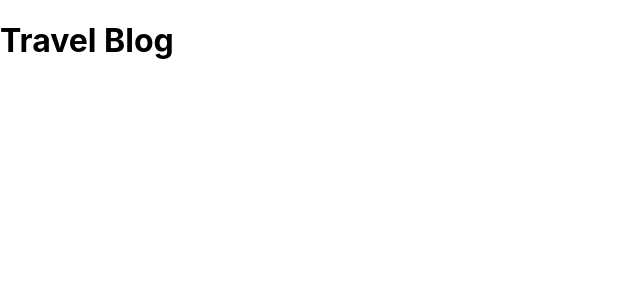
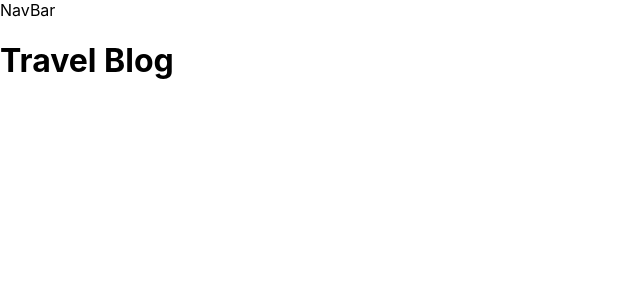
Before and after one commit to Miriamfark/phase-2-project-travel-blog, a React (Create React App) app: page / in a window 1280 px wide. Shown: the top 300 px of the page, without its empty margins (0-640 px from the left). Built offline with nearby package versions, Linux system fonts and the light colour scheme.

Commit message:
set up components

```diff
--- a/src/App.js
+++ /dev/null
@@ -1,11 +0,0 @@
-import React from "react";
-
-function App() {
-  return (
-    <div className="App">
-      <h1>Travel Blog</h1>
-    </div>
-  );
-}
-
-export default App;
--- /dev/null
+++ b/src/components/App.js
@@ -0,0 +1,15 @@
+import React from "react";
+import Home from "./Home";
+import NavBar from "./NavBar";
+import { Switch, Route } from "react-router-dom"
+
+function App() {
+  return (
+      <div className="App">
+        <NavBar />
+        <Home />
+     </div>
+  );
+}
+
+export default App;
--- /dev/null
+++ b/src/components/Home.js
@@ -0,0 +1,11 @@
+import React from 'react'
+
+const Home = () => {
+  return (
+    <div>
+        <h1>Travel Blog</h1>
+    </div>
+  )
+}
+
+export default Home
--- /dev/null
+++ b/src/components/NavBar.js
@@ -0,0 +1,9 @@
+import React from 'react'
+
+const NavBar = () => {
+  return (
+    <div>NavBar</div>
+  )
+}
+
+export default NavBar
--- a/src/index.js
+++ b/src/index.js
@@ -1,13 +1,16 @@
 import React from 'react';
 import ReactDOM from 'react-dom/client';
 import './index.css';
-import App from './App';
+import App from './components/App';
 import reportWebVitals from './reportWebVitals';
+import { BrowserRouter } from 'react-router-dom';
 
 const root = ReactDOM.createRoot(document.getElementById('root'));
 root.render(
   <React.StrictMode>
-    <App />
+    <BrowserRouter>
+      <App />
+    </BrowserRouter>
   </React.StrictMode>
 );
 
```
Also changed, not shown: src/components/LocationCard.js (added, +9 -0 lines), src/components/LocationList.js (added, +9 -0 lines).
